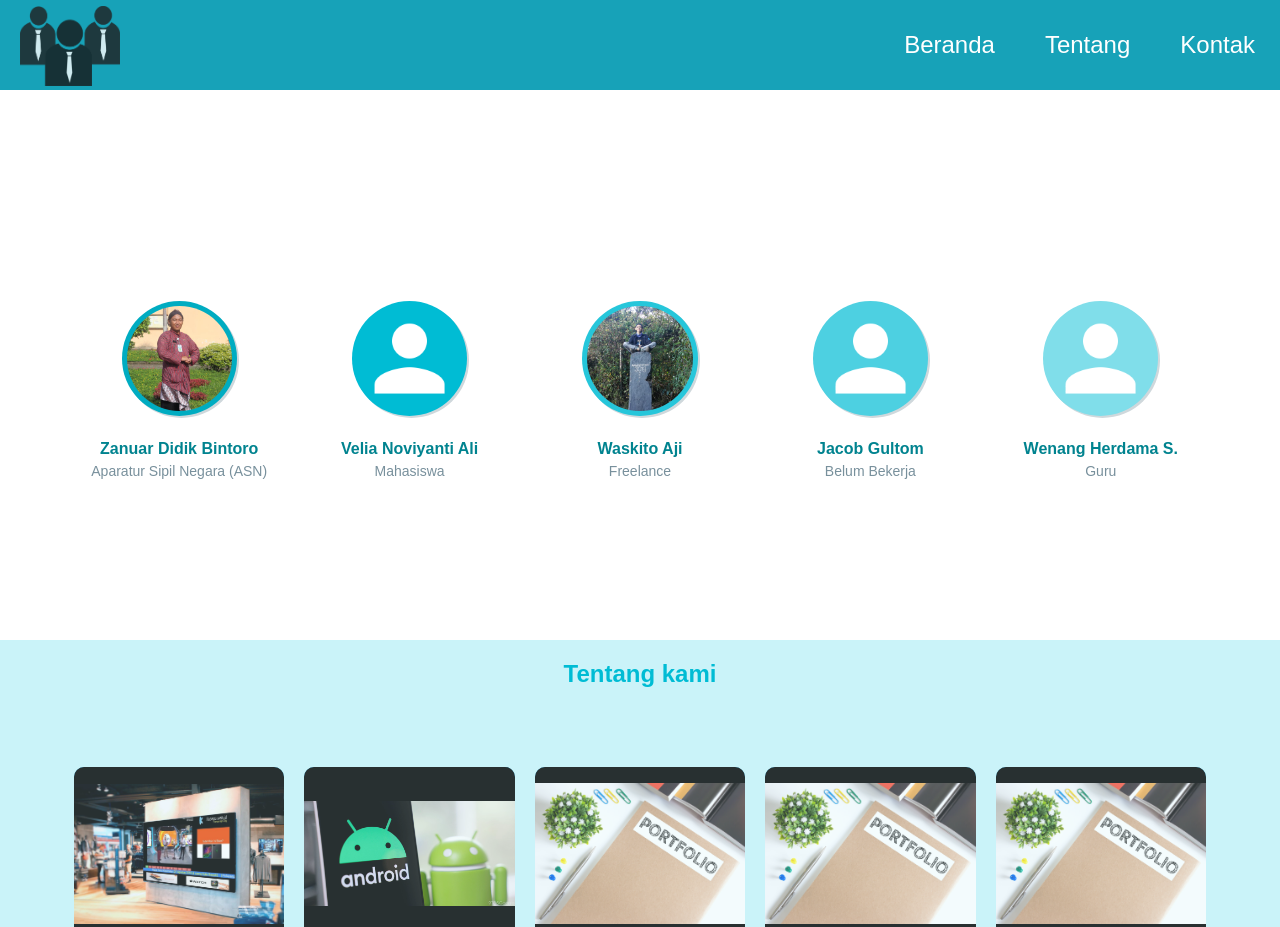
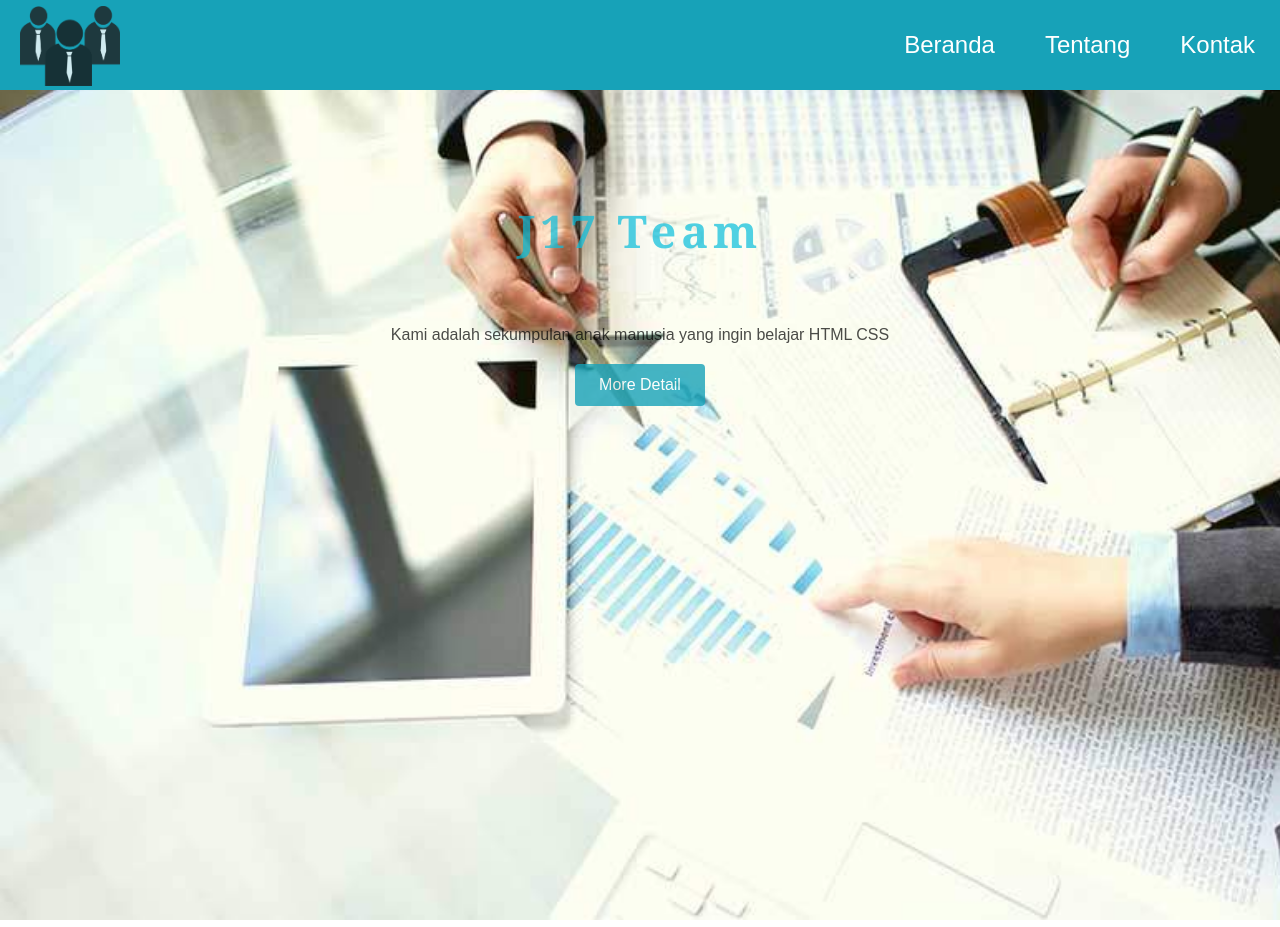
Before and after one commit to progate-j17/j17, a plain HTML site: page index.html in a window 1280 px wide. Shown: the top 927 px of the page. Drawn offline with Linux system fonts and the light colour scheme.

Commit message:
Add files via upload

```diff
--- a/index.html
+++ b/index.html
@@ -27,6 +27,18 @@
 
 
 	</header>
+
+	   <div class="top-wrapper">
+      <div class="container">
+        <h1>J17 Team</h1>
+
+        <p>Kami adalah sekumpulan anak manusia yang ingin belajar HTML CSS</p>
+        <div class="btn-wrapper">
+          <a href="#" class="btn signup">More Detail</a>
+
+        </div>
+      </div>
+    </div>
 
 	<!-- ============end of header======================== -->
 
@@ -58,7 +70,7 @@
           </div>
 
           <div class="mainprofile">
-            <img class="foto5" src="./ic_person_white.png">
+            <img class="foto5" src="./main/wenang.jpeg">
             <p class ="name">Wenang Herdama S.</p>
             <p class ="job">Guru</p>
 
--- a/stylesheet.css
+++ b/stylesheet.css
@@ -55,6 +55,56 @@ header{
 	list-style: none;
 	float:left;
 	padding: 30px 30px;
+}
+.top-wrapper {
+  padding: 180px 0 100px 0;
+  background-image: url(bg.jpg);
+  background-size: cover;
+  color: white;
+  text-align: center;
+}
+
+.top-wrapper h1 {
+  opacity: 0.7;
+  font-size: 45px;
+  letter-spacing: 5px;
+  margin-bottom: 5px;
+}
+
+.top-wrapper p {
+	opacity: 0.7;
+	margin-bottom: 3px;
+	font-family: sans-serif;
+	color: #000000;
+}
+
+.btn-wrapper {
+  margin: 20px 0;
+}
+
+.btn-wrapper p {
+  margin: 10px 0;
+}
+
+.signup {
+  background-color: #17A2B8;
+}
+
+
+.btn {
+  padding: 12px 24px;
+  color: white;
+  display: inline-block;
+  opacity: 0.8;
+  border-radius: 4px;
+}
+
+.btn:hover {
+  opacity: 1;
+}
+
+.fa {
+  margin-right: 5px;
 }
 /* end header*/
 
@@ -156,11 +206,12 @@ header{
 }
 
 .container h1 {
-    display: flex;
-    align-items: center;
-    justify-content: center;
-	color:#00BCD4;
-    padding: 20px 0px 60px 0px;
+	display: flex;
+	align-items: center;
+	justify-content: center;
+	color: #08BEDC;
+	padding: 20px 0px 60px 0px;
+	font-family: Cambria, "Hoefler Text", "Liberation Serif", Times, "Times New Roman", serif;
 }
 
 
```
Also changed, not shown: bg.jpg (added), main/wenang.jpeg (added).
